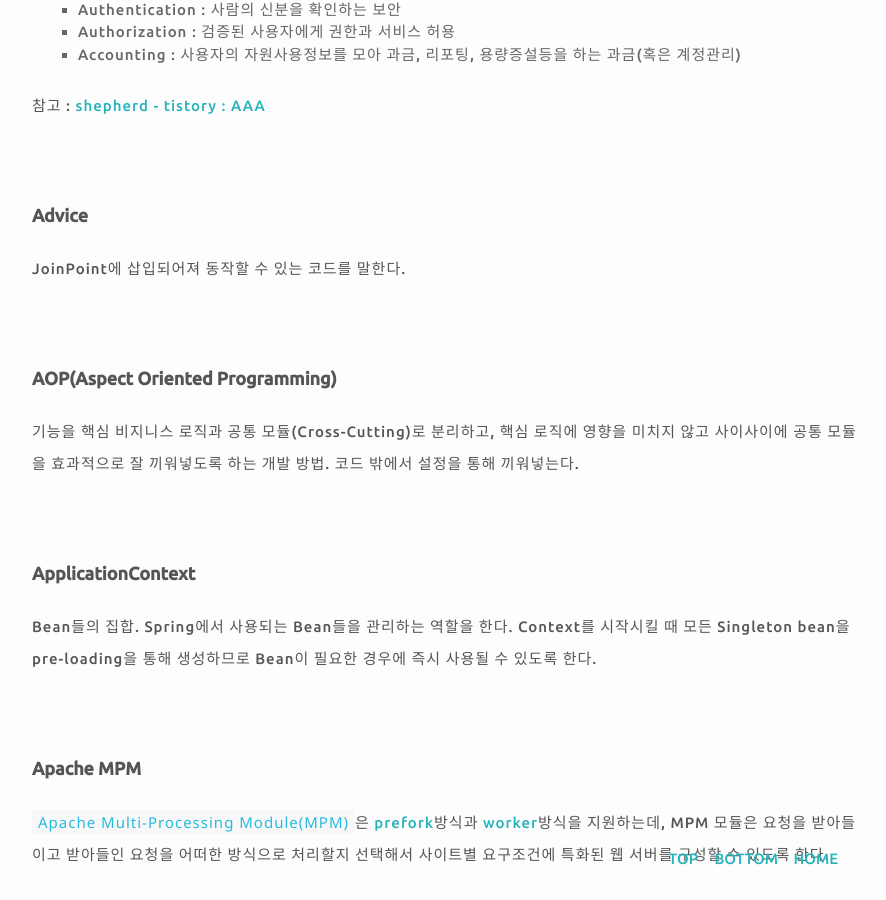
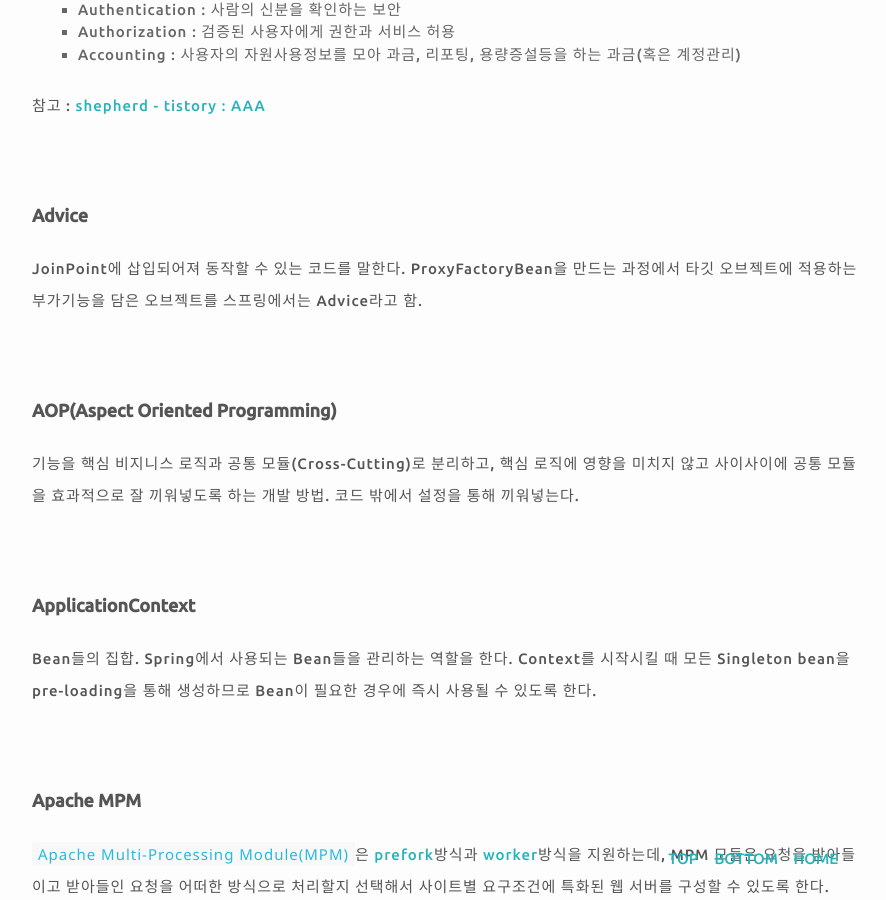
Before and after one commit to plus4070/plus4070.github.io, a Jekyll site: the page built from _posts/2017-02-19-KeywordNote.md, in a window 1280 px wide and 900 px high, scrolled down 1075 px. Shown: the whole window, without its empty margins (192-1078 px from the left). Built offline with Jekyll 4.4.1, drawn with Linux system fonts in a browser that asks for light colours; nearby versions of some CDN libraries; comment, search, counter and statistics services are not loaded.

```diff
--- a/_posts/2017-02-19-KeywordNote.md
+++ b/_posts/2017-02-19-KeywordNote.md
@@ -36,7 +36,7 @@
 
 ##### Advice #####
 
-JoinPoint에 삽입되어져 동작할 수 있는 코드를 말한다.
+JoinPoint에 삽입되어져 동작할 수 있는 코드를 말한다. ProxyFactoryBean을 만드는 과정에서 타깃 오브젝트에 적용하는 부가기능을 담은 오브젝트를 스프링에서는 Advice라고 함.
 
 <br>
 
```
Also changed, not shown: _posts/2017-02-18-Proxy.md (+5 -0 lines).
